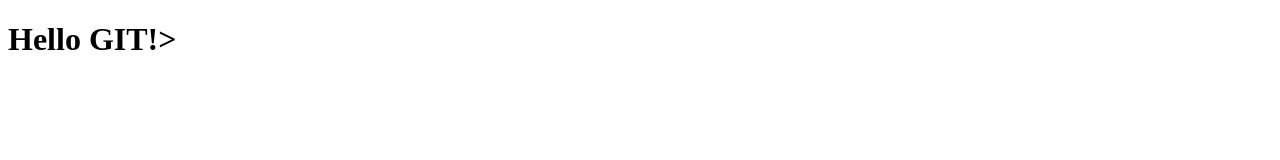
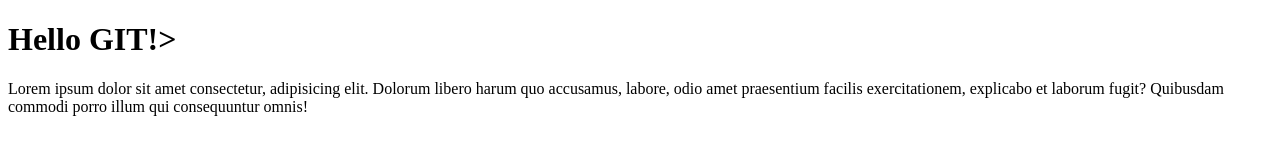
Before and after one commit to wojciech-kniec/git-course-4, a plain HTML site: page index.html in a window 1280 px wide. Drawn offline with Linux system fonts and the light colour scheme.

Commit message:
added paragraph into index.html

```diff
--- a/index.html
+++ b/index.html
@@ -8,5 +8,8 @@
 </head>
 <body>
     <h1>Hello GIT!></h1>
+    <p>
+            Lorem ipsum dolor sit amet consectetur, adipisicing elit. Dolorum libero harum quo accusamus, labore, odio amet praesentium facilis exercitationem, explicabo et laborum fugit? Quibusdam commodi porro illum qui consequuntur omnis!
+    </p>
 </body>
 </html>
```
